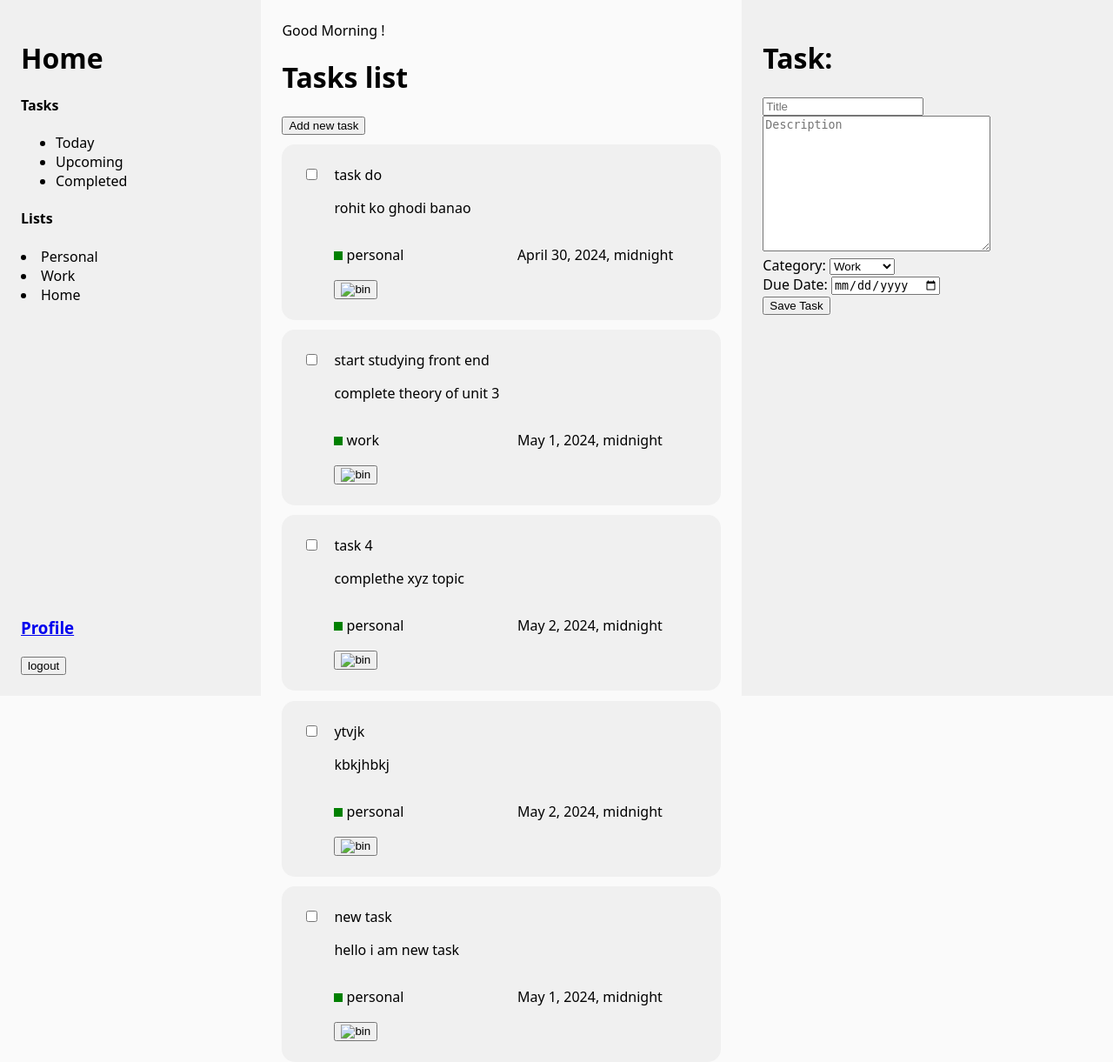
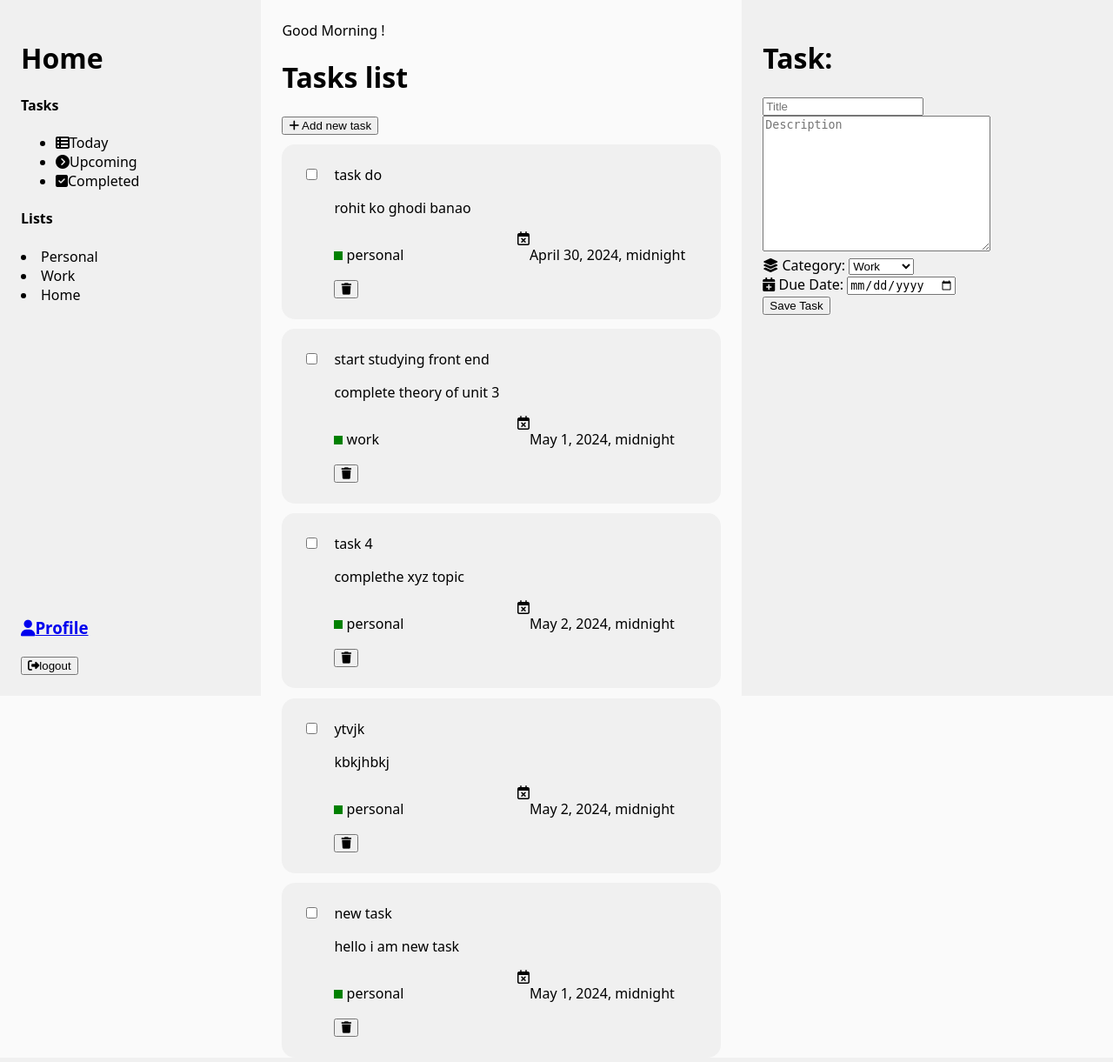
Before and after one commit to AbhinavSinghSokhi/py-dev-cvalley, a Django app: template campusvalley/todo_list/templates/dashboard.html in a window 1280 px wide. Shown: the whole page at 87% size. After the commit the page ends 1192 px from the top, so only its background shows below. Run offline with Django 5.2, Linux system fonts and the light colour scheme; the template is opened without the code that fills it: values that come from a table or form of the project are taken from there, others are empty; data comes from the database, SQL or seed files in the repository; some libraries are stand-ins or nearby versions.

Commit message:
Added icons

```diff
--- a/campusvalley/todo_list/templates/dashboard.html
+++ b/campusvalley/todo_list/templates/dashboard.html
@@ -4,6 +4,8 @@
     <meta charset="UTF-8">
     <meta name="viewport" content="width=device-width, initial-scale=1.0">
     <title>Dashboard</title>
+    <link rel="stylesheet" href="https://cdnjs.cloudflare.com/ajax/libs/font-awesome/6.5.1/css/all.min.css" integrity="sha512-DTOQO9RWCH3ppGqcWaEA1BIZOC6xxalwEsw9c2QQeAIftl+Vegovlnee1c9QX4TctnWMn13TZye+giMm8e2LwA==" crossorigin="anonymous" referrerpolicy="no-referrer" />
+
     {% load static %}
     <link rel="stylesheet" href="{% static '/css/dashboard.css' %}">
 </head>
@@ -14,9 +16,9 @@
                 <h1>Home</h1>
                 <h4>Tasks</h4>
                 <ul>
-                    <li>Today</li>
-                    <li>Upcoming</li>
-                    <li>Completed</li>
+                    <li><i class="fa-solid fa-table-list"></i>Today</li>
+                    <li><i class="fa-solid fa-circle-chevron-right"></i>Upcoming</li>
+                    <li><i class="fa-solid fa-square-check"></i>Completed</li>
                 </ul>
                 <h4>Lists</h4>
                 <li>Personal</li>
@@ -24,8 +26,8 @@
                 <li>Home</li>
             </div>
             <div class="signout-profile">
-                <a href="user_profile"><h3>Profile</h3></a>
-                <a href="logout"><button>logout</button></a>
+                <a href="user_profile"><h3><i class="fa-solid fa-user"></i>Profile</h3></a>
+                <a href="logout"><button><i class="fa-solid fa-right-from-bracket"></i>logout</button></a>
             </div>
         </div>
 
@@ -35,6 +37,7 @@
             <div>
                 <!-- this button will open the form from right side -->
                 <button>
+                    <i class="fa-solid fa-plus"></i>
                     Add new task
                 </button>
             </div>
@@ -65,7 +68,7 @@
                         </div>
                         <div class="due-date-container">
                             <!-- <img src="" alt="cal-icon"> -->
-                            <i class="fa-solid fa-calendar-days"></i>
+                            <i class="fa-regular fa-calendar-xmark"></i>
                             <p class="due_date">{{ task.dueDate }}</p>
                         </div>
                     </div>
@@ -74,7 +77,7 @@
                             {% csrf_token %}
                             <div>
                                 <input type="hidden" name="task_id"  value={{task.task_id}} id="">
-                                <button><img src="" alt="bin"></button>
+                                <button><i class="fa-solid fa-trash"></i></button>
                             </div>
                         </form>
                     </div>
@@ -101,6 +104,8 @@
                     <textarea name="task_desc" id="taskdesc" cols="30" rows="10" placeholder="Description"></textarea>
                 </div>
                 <div>
+                    <i class="fa-solid fa-layer-group"></i>
+
                     <label for="">Category: </label>
                     <select name="list" id="list">
                         <option value="work">Work</option>
@@ -109,6 +114,7 @@
                     </select>
                 </div>
                 <div>
+                    <i class="fa-solid fa-calendar-plus"></i>
                     <label for="">Due Date: </label>
                     <input type="date" name="due_date" id="duedate">
                 </div>
@@ -119,6 +125,7 @@
         </div>
 
     </div>
+    <script src="https://kit.fontawesome.com/your-font-awesome-kit.js"></script>
     <script>
         document.addEventListener('DOMContentLoaded', function () {
             var checkbox = document.getElementById('isCompleted');
```
